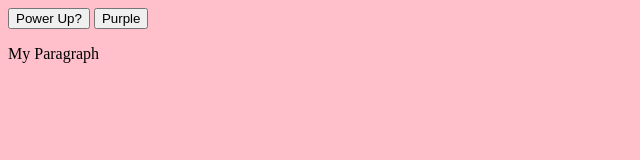
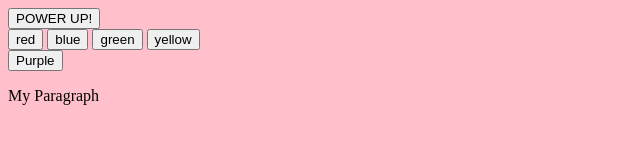
Before and after one commit to AurorCL/week12, a plain HTML site: page index.html in a window 1280 px wide. Both pictures are taken after a click on the button "POWER UP!". Shown: the whole page, without its empty margins (0-640 px from the left). Drawn offline with Linux system fonts and the light colour scheme.

Commit message:
CHECK CODES SINCE NOT WORKING

```diff
--- a/index.html
+++ b/index.html
@@ -10,5 +10,11 @@
 </head>
 <body>
     <button type=button class = "clickMe">POWER UP!</button>
+    <div class="buttonContainer">
+        <button>red</button>
+        <button>blue</button>
+        <button>green</button>
+        <button>yellow</button>
+    </div>
 </body>
 </html>
--- a/scripts/scripts.js
+++ b/scripts/scripts.js
@@ -10,7 +10,7 @@ const clickMeButton = document.querySelector(".clickMe");
 
 // SAME --- only shows once
 function getAlert(event) {
-    console.log(event.target)
+    // console.log(event.target)
     alert("POWERED UP!");
     // clickMeButton.removeEventListener ("click", getAlert)
 }
@@ -44,11 +44,11 @@ function BGColor() {
 
 clickMeButton.addEventListener ("click", BGColor);
 
-function btnText() {
-    if (clickMeButton.textContent === "Power Up?") {
-        clickMeButton.textContent = "Powered Up!" }
-    else {clickMeButton.textContent = "Power Up?"}
-}
+// function btnText() {
+//     if (clickMeButton.textContent === "Power Up?") {
+//         clickMeButton.textContent = "Powered Up!" }
+//     else {clickMeButton.textContent = "Power Up?"}
+// }
 
 // SAME with above >>> NOT WORKING!!!!
 // function btnText() {
@@ -58,18 +58,17 @@ function btnText() {
 //         clickMeButton.textContent = "Power Up?" }
 //     }
 
-clickMeButton.addEventListener ("click", btnText);
+// clickMeButton.addEventListener ("click", btnText);
 
 
 function createAddButton()
 {
     const purpleButton = document.createElement("button");
     purpleButton.textContent = "Purple";
-    purpleButton.addEventListener("mousemove", changeBGGreen);
+    purpleButton.addEventListener("mouseover", changeBGGreen);
     // purpleButton.classList.add("green-background");
     document.body.appendChild(purpleButton);
 }
-
 
 clickMeButton.addEventListener ("click", createAddButton);
 
@@ -77,7 +76,7 @@ function createAddParagraph()
 {
     const newPara = document.createElement("p");
     newPara.textContent = "My Paragraph";
-    newPara.addEventListener("mousemove", changeBGGreen);
+    newPara.addEventListener("mouseover", changeBGGreen);
     // newPara.classList.add("green-background");
     document.body.appendChild(newPara);
 }
@@ -86,5 +85,9 @@ clickMeButton.addEventListener ("click", createAddParagraph);
 
 function changeBGGreen(event)
 {
-    event.target.classlist.add("green-background");
+    // console.log(event.target);
+    event.target.classlist.add("green");
 }
+
+const buttonContainer = document.querySelector(".buttonContainer");
+buttonContainer.addEventListener("mouseover", changeBGGreen);
--- a/stylesheets/stylesheets.css
+++ b/stylesheets/stylesheets.css
@@ -2,6 +2,6 @@
     background-color: pink;
 }
 
-.green-background {
+.green {
     background-color: green;
 }
```
